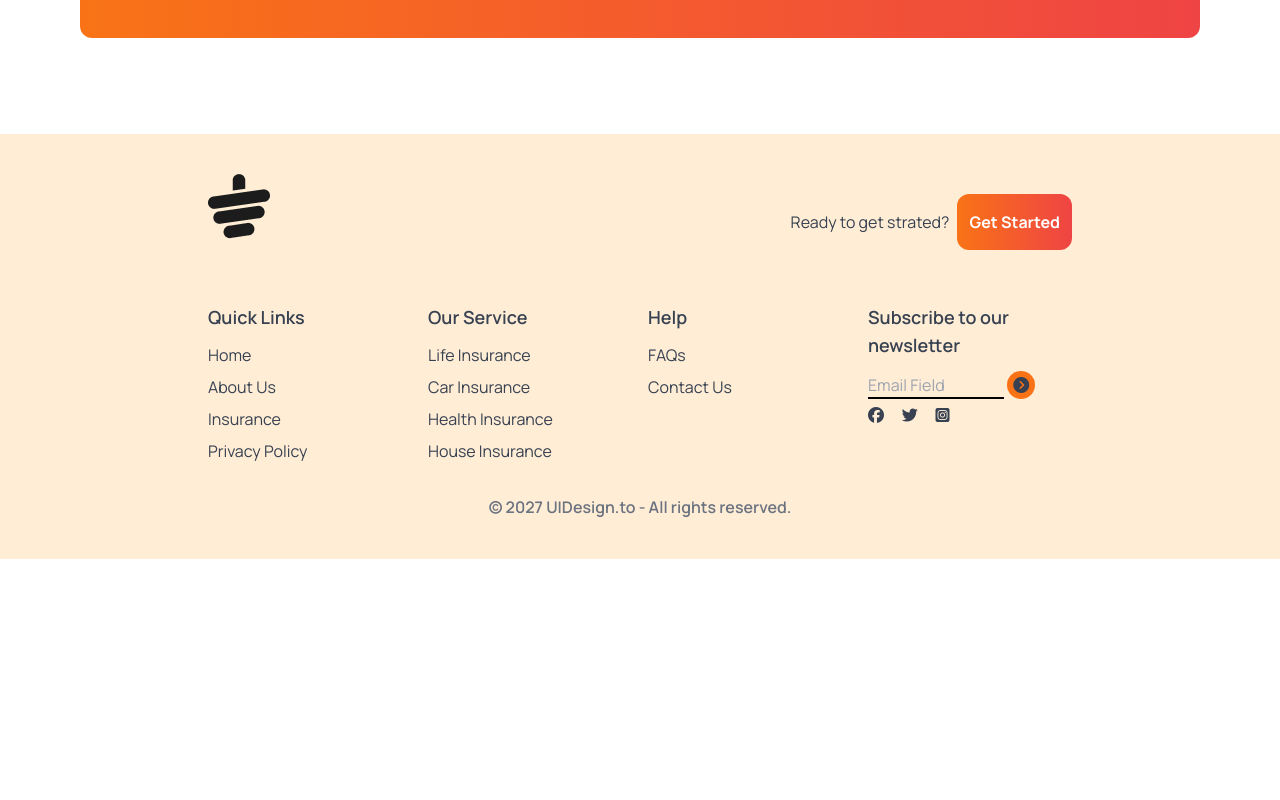
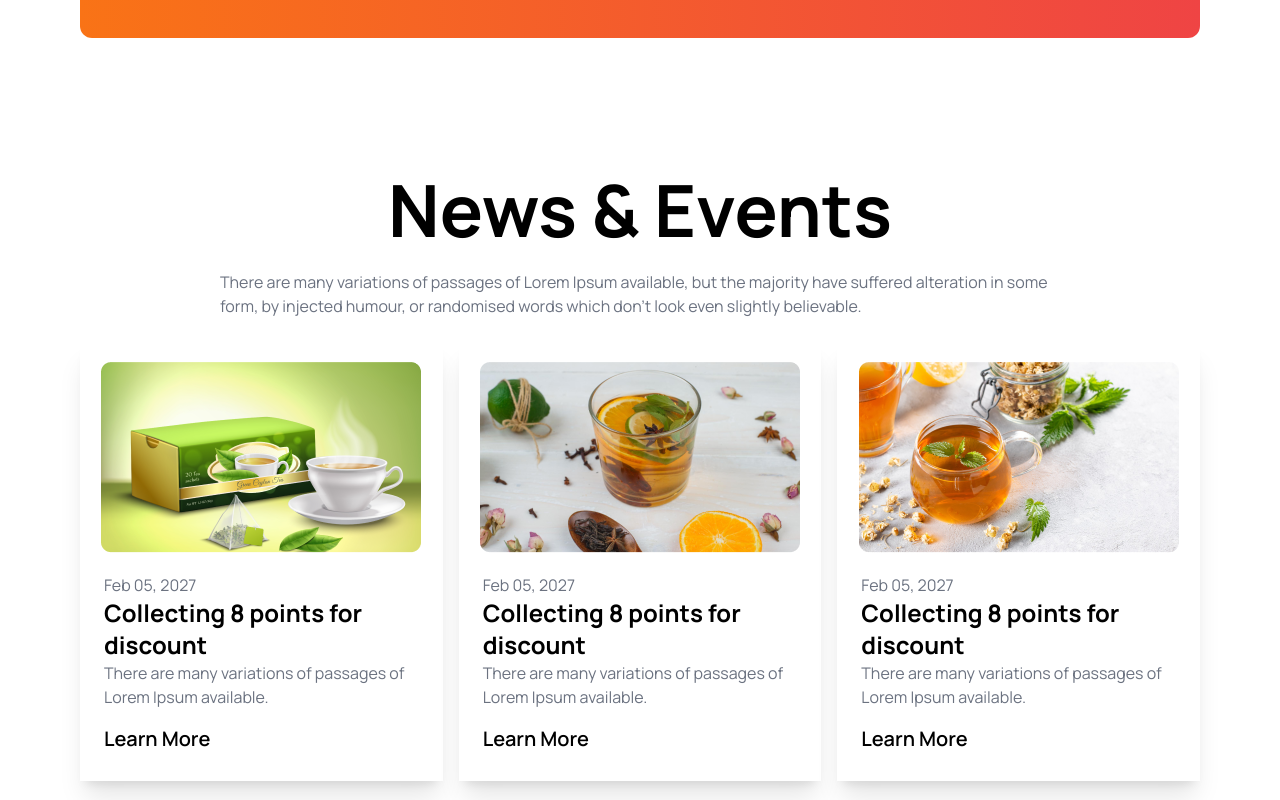
Before and after one commit to ashfakani/tea-house-tailwind, a plain HTML site: page index.html in a window 1280 px wide. Shown: the part 2620-3420 px from the top of the page. Before the commit the page ends 3179 px from the top, so only its background shows below. Drawn offline with nearby package versions, Linux system fonts and the light colour scheme.

Commit message:
News card section

```diff
--- a/index.html
+++ b/index.html
@@ -305,9 +305,95 @@
 
         <!-- News Section  -->
 
+        <section class="mb-10 pt-10">
+
+            <div>
+                <h1 class="text-5xl lg:text-7xl font-bold text-center">News & Events</h1>
+                <br>
+
+                <p class="text-gray-500 w-3/4 mx-auto">There are many variations of passages of Lorem Ipsum
+                    available, but the
+                    majority have suffered alteration in some form, by injected humour, or randomised words which don't
+                    look even slightly believable. </p>
+
+                <br>
+
+                <div class="grid grid-cols-1 md:grid-cols-3 justify-center gap-4 rounded-xl">
+                    <!-- news card -1  -->
+
+                    <div class="flex flex-col justify-center items-center w3/4 bg-white shadow-xl  py-5">
+
+
+                        <div>
+                            <img src="images/news-1.png" alt="">
+                        </div>
+
+                        <div class="px-6 pt-5 pb-2">
+                            <p class="text-gray-500">Feb 05, 2027</p>
+                            <h3 class="font-bold text-2xl">Collecting 8 points for discount</h3>
+                            <p class="text-gray-500 mb-4"> There are many variations of passages of Lorem Ipsum
+                                available.
+                            </p>
+                            <h3 class="font-semibold text-xl">Learn More</h3>
+                        </div>
+
+
+
+                    </div>
+
+                    <!-- news-card-2 -->
+
+                    <div class="flex flex-col justify-center items-center w3/4 bg-white shadow-xl  py-5">
+
+
+                        <div>
+                            <img src="images/news-2.png" alt="">
+                        </div>
+
+                        <div class="px-6 pt-5 pb-2">
+                            <p class="text-gray-500">Feb 05, 2027</p>
+                            <h3 class="font-bold text-2xl">Collecting 8 points for discount</h3>
+                            <p class="text-gray-500 mb-4"> There are many variations of passages of Lorem Ipsum
+                                available.
+                            </p>
+                            <h3 class="font-semibold text-xl">Learn More</h3>
+                        </div>
+
+
+
+                    </div>
+                    <!-- news card -3  -->
+
+                    <div class="flex flex-col justify-center items-center w3/4 bg-white shadow-xl  py-5">
+
+
+                        <div>
+                            <img src="images/news-3.png" alt="">
+                        </div>
+
+                        <div class="px-6 pt-5 pb-2">
+                            <p class="text-gray-500">Feb 05, 2027</p>
+                            <h3 class="font-bold text-2xl">Collecting 8 points for discount</h3>
+                            <p class="text-gray-500 mb-4"> There are many variations of passages of Lorem Ipsum
+                                available.
+                            </p>
+                            <h3 class="font-semibold text-xl">Learn More</h3>
+                        </div>
+
+
+
+                    </div>
+                </div>
+
+
+
+        </section>
+
         <!-- footer section  -->
 
     </main>
+
+    <!-- footer design  -->
 
     <footer class="bg-orange-100 text-gray-700 py-10 px-4 md:px-16">
 
@@ -428,6 +514,8 @@
             </div>
         </div>
 
+
+
     </footer>
 </body>
 
```
